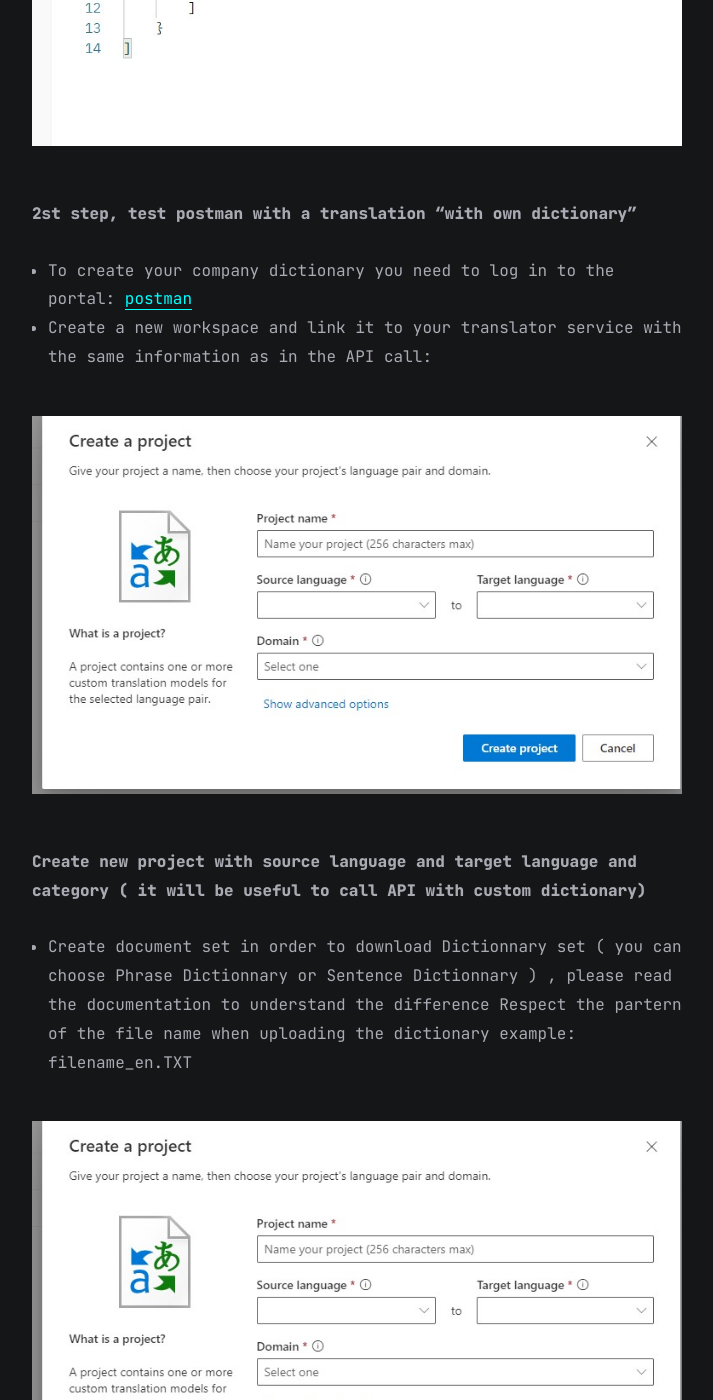
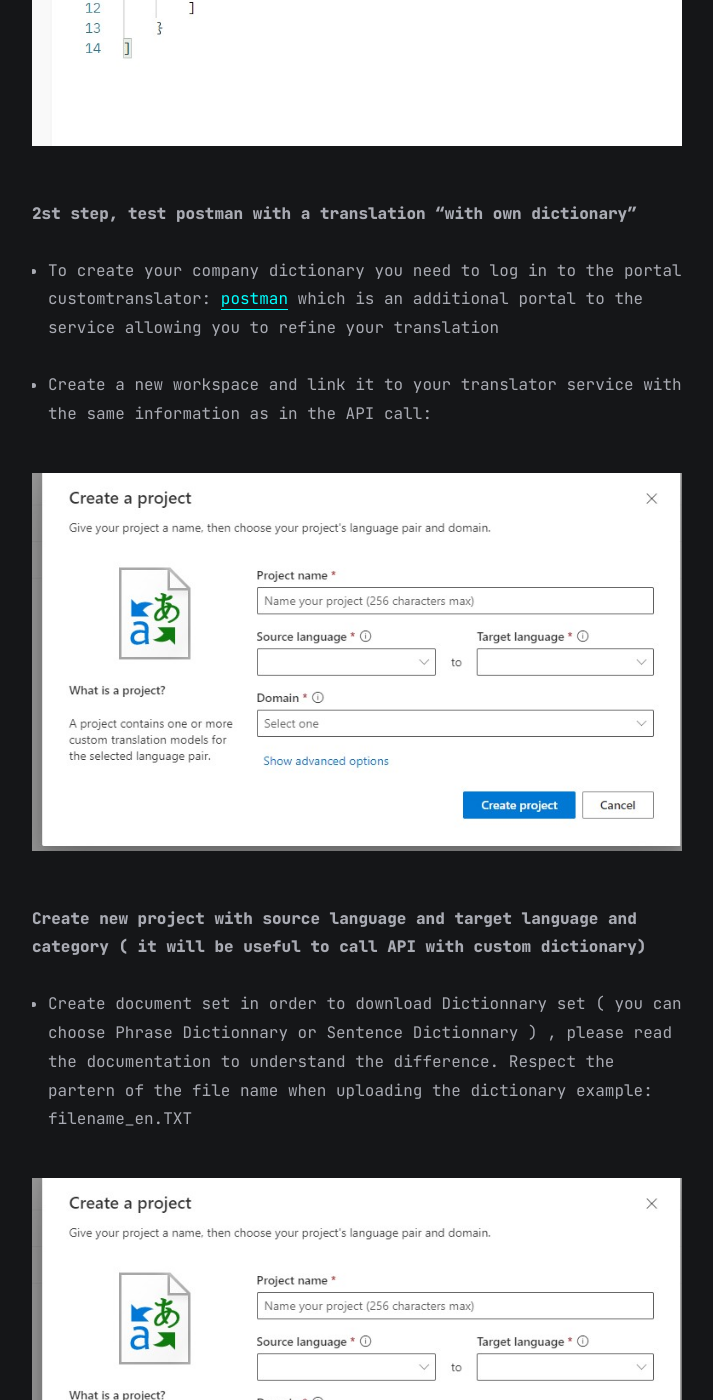
Before and after one commit to marc-hadjeje/marc-hadjeje.github.io, a Jekyll site: the page built from all_collections/_posts/2022-11-24-Azure Cognitive Services.md, in a window 1280 px wide and 1400 px high, scrolled down 3604 px. Shown: the whole window, without its empty margins (283-996 px from the left). Built offline with Jekyll 4.4.1, drawn with Linux system fonts in a browser that asks for light colours; some of the changed text lies outside the part shown.

Commit message:
Update 2022-11-24-Azure Cognitive Services.md

```diff
--- a/all_collections/_posts/2022-11-24-Azure Cognitive Services.md
+++ b/all_collections/_posts/2022-11-24-Azure Cognitive Services.md
@@ -48,7 +48,8 @@ Add the text to be translated to the body tab of postman :
 
 ###### 2st step, test postman with a translation “with own dictionary”
 
--	To create your company dictionary you need to log in to the portal: [postman](https://portal.customtranslator.azure.ai/workspaces)
+-	To create your company dictionary you need to log in to the portal customtranslator: [postman](https://portal.customtranslator.azure.ai/workspaces) which is an additional portal to the service allowing you to refine your translation
+
 -	Create a new workspace and link it to your translator service with the same information as in the API call:
 
 ![new project translator](https://github.com/marc-hadjeje/marc-hadjeje.github.io/blob/main/assets/images/new_project_translator.jpg?raw=true)
@@ -56,14 +57,16 @@ Add the text to be translated to the body tab of postman :
 ######	Create new project with source language and target language and category ( it will be useful to call API with custom dictionary)
 
 
--	Create document set in order to download Dictionnary set  ( you can choose Phrase Dictionnary or Sentence Dictionnary )  , please read the documentation to understand the difference
+-	Create document set in order to download Dictionnary set  ( you can choose Phrase Dictionnary or Sentence Dictionnary )  , please read the documentation to understand the difference.
 Respect the partern of the file name when uploading the dictionary
 example: filename_en.TXT
 
 
 ![new translator](https://github.com/marc-hadjeje/marc-hadjeje.github.io/blob/main/assets/images/new_project_translator.jpg)
 
+-  You have to upload 2 files the text to be translated and the expected translation
 
+![new translator](https://github.com/marc-hadjeje/marc-hadjeje.github.io/blob/main/assets/images/new_project_translator.jpg)
 
 -	Train model with your dictionary document set , you will find kpis with the number for sentences ,   It can take a couple of time to train a new model.
 
@@ -77,7 +80,9 @@ Once you have published the model, you can call the api by adding the categoryid
 
 https://api.cognitive.microsofttranslator.com/translate?api-version=3.0&from=en&to=de&category=<category-Id>
 
-you will find category
+you will find category inside model detail:
+
+https://api.cognitive.microsofttranslator.com/translate?api-version=3.0&from=en&to=de&category=<category-Id>
 
 I replaced really by “tatata” in my dictionnary
 
```
